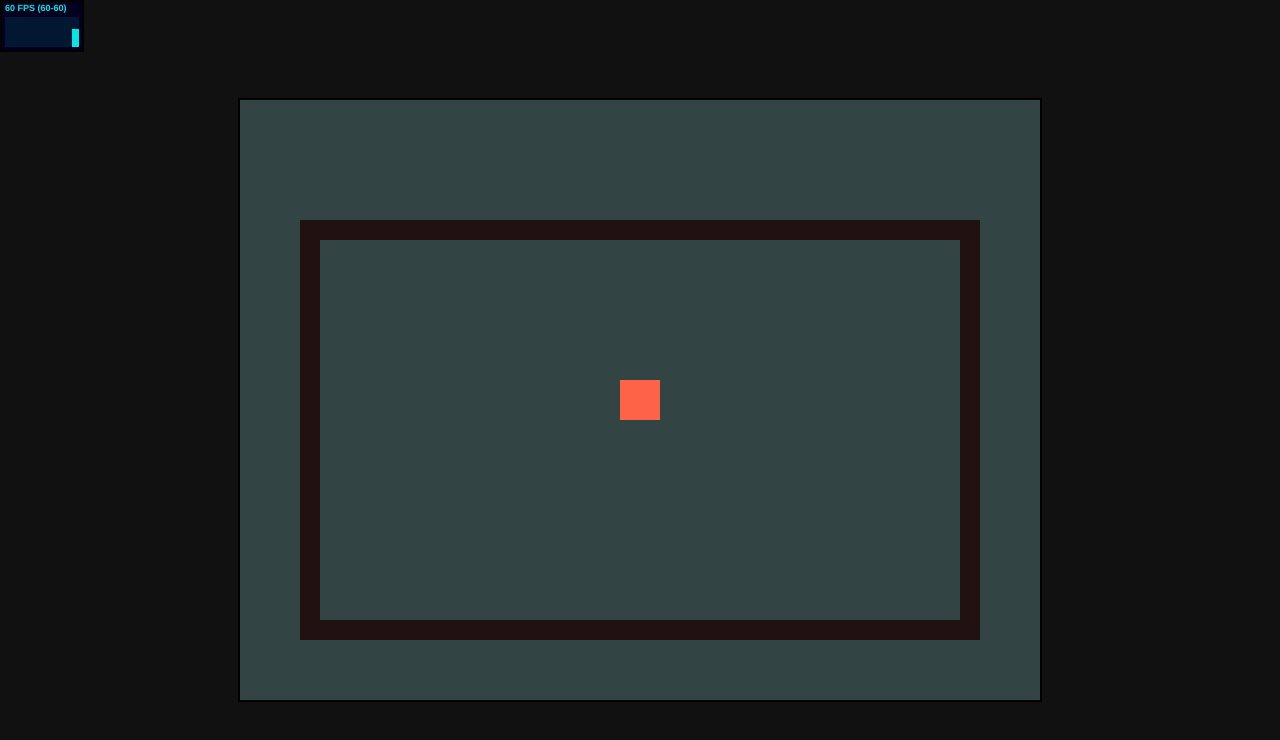
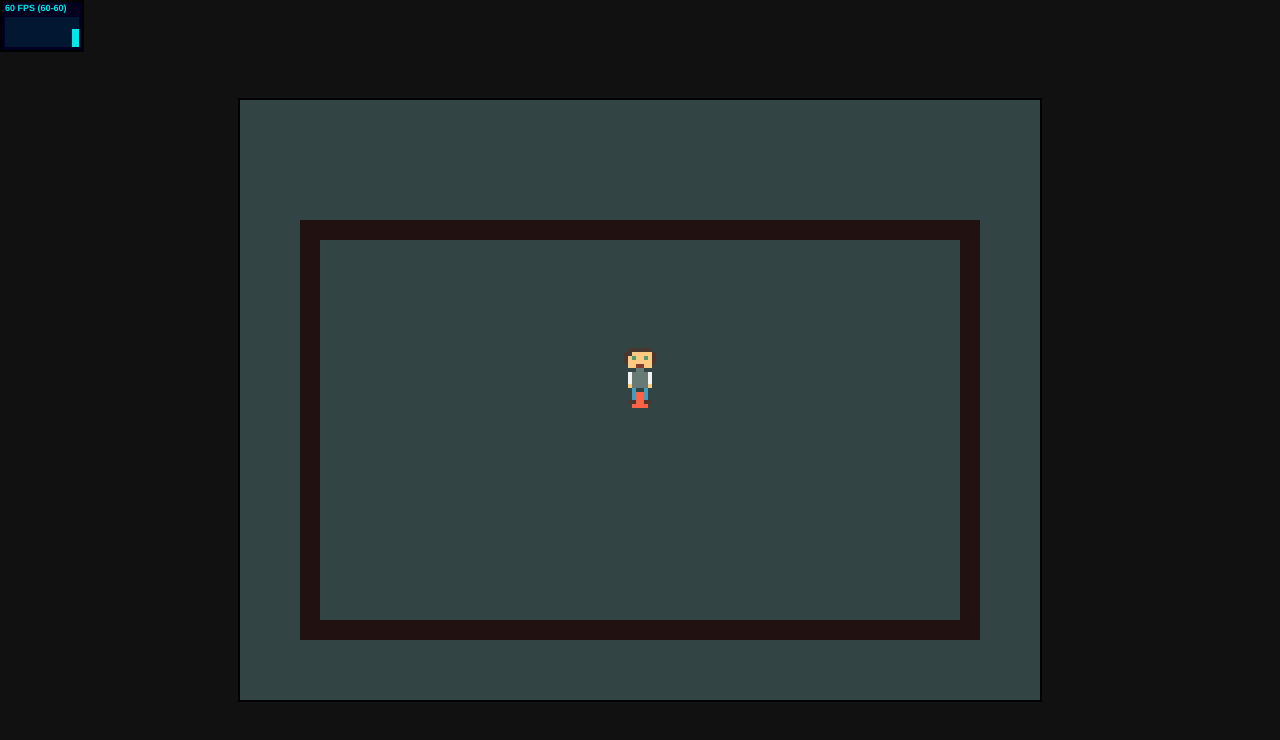
Before and after one commit to kamsac/js13k-2018, a website built with webpack: page src/index.html in a window 1280 px wide. Built offline with nearby package versions, Linux system fonts and the light colour scheme.

Commit message:
Add main character sprite. Compress images and inject them in base64.

```diff
--- a/package.json
+++ b/package.json
@@ -18,12 +18,15 @@
     "archiver": "^2.1.1",
     "chalk": "^2.4.1",
     "chokidar-cli": "^1.2.0",
+    "file-loader": "^2.0.0",
     "html-webpack-inline-source-plugin": "^0.0.10",
     "html-webpack-plugin": "^3.2.0",
     "ignore-assets-webpack-plugin": "^2.0.1",
+    "image-webpack-loader": "^4.3.1",
     "terser-webpack-plugin": "^1.0.0",
     "ts-loader": "^4.4.2",
     "typescript": "^3.0.1",
+    "url-loader": "^1.1.1",
     "webpack": "^4.16.5",
     "webpack-cli": "^3.1.0",
     "webpack-merge": "^4.1.4",
--- a/src/index.html
+++ b/src/index.html
@@ -20,6 +20,14 @@
             border: 2px solid #000;
             place-self: center;
         }
+        canvas, img {
+            image-rendering: optimizeSpeed;
+            image-rendering: -moz-crisp-edges;
+            image-rendering: -webkit-optimize-contrast;
+            image-rendering: optimize-contrast;
+            image-rendering: pixelated;
+            -ms-interpolation-mode: nearest-neighbor;
+        }
     </style>
 </head>
 <body>
--- a/src/main-character/MainCharacter.ts
+++ b/src/main-character/MainCharacter.ts
@@ -14,7 +14,7 @@ export default class MainCharacter {
     private inputManager: PlayerCharacterInputManager;
     private inputVelocity: Vector;
     private velocity: Vector;
-    private position: Point;
+    public position: Point;
     private mask: Size;
 
     constructor(world: World) {
@@ -24,8 +24,8 @@ export default class MainCharacter {
         this.velocity = new Vector(0, 0);
         this.position = new Point(worldSize.width/2, worldSize.height/2);
         this.mask = {
-            width: 40,
-            height: 40,
+            width: 16,
+            height: 16,
         };
     }
 
@@ -40,11 +40,11 @@ export default class MainCharacter {
         const targetPositionX: Point = new Point(targetPosition.x, this.position.y);
         const targetPositionY: Point = new Point(this.position.x, targetPosition.y);
         this.world.roomWalls.forEach((wall) => {
-            if (intersectAABB(this.getAABB(targetPositionX), wall)) {
+            if (intersectAABB(this.getAABB({targetPosition: targetPositionX}), wall)) {
                 this.velocity.x = 0;
             }
 
-            if (intersectAABB(this.getAABB(targetPositionY), wall)) {
+            if (intersectAABB(this.getAABB({targetPosition: targetPositionY}), wall)) {
                 this.velocity.y = 0;
             }
         })
@@ -76,8 +76,18 @@ export default class MainCharacter {
         console.log('attack');
     }
 
-    getAABB(targetPosition?: Point): AABB {
-        const position: Point = targetPosition ? targetPosition : this.position;
+    getAABB(AABBOptions: AABBOptions = {}): AABB {
+        const position: Point = AABBOptions.targetPosition ? AABBOptions.targetPosition : this.position;
+
+        if (AABBOptions.roundPositions) {
+            return {
+                x: Math.round(position.x - this.mask.width / 2),
+                y: Math.round(position.y - this.mask.height / 2),
+                width: this.mask.width,
+                height: this.mask.height,
+            }
+        }
+
         return {
             x: position.x - this.mask.width / 2,
             y: position.y - this.mask.height / 2,
@@ -86,3 +96,8 @@ export default class MainCharacter {
         }
     }
 }
+
+interface AABBOptions {
+    targetPosition?: Point,
+    roundPositions?: boolean,
+}
--- a/src/render/GameRenderer.ts
+++ b/src/render/GameRenderer.ts
@@ -1,7 +1,7 @@
 import Size from '../../helpers/Size';
-import MainCharacter from '../main-character/MainCharacter';
 import World from '../world/World';
 import AABB from '../../helpers/AABB';
+import MainCharacterRenderer from './MainCharacterRenderer';
 
 export const canvasSize: Size = {
     width: 800,
@@ -12,22 +12,19 @@ export default class GameRenderer {
     public canvas!: HTMLCanvasElement;
     private context!: CanvasRenderingContext2D;
 
+    private mainCharacterRenderer: MainCharacterRenderer;
+
     public constructor() {
         this.createCanvas();
-        this.setResolution(canvasSize);
         this.attachCanvas();
+
+        this.mainCharacterRenderer = new MainCharacterRenderer(this.context);
     }
 
     public render(world: World): void {
         this.clearCanvas();
         this.renderWalls(world.roomWalls);
-        this.renderPlayer(world.player);
-    }
-
-    private renderPlayer(player: MainCharacter) {
-        const playerAABB: AABB = player.getAABB();
-        this.context.fillStyle = 'tomato';
-        this.context.fillRect(playerAABB.x, playerAABB.y, playerAABB.width, playerAABB.height);
+        this.mainCharacterRenderer.render(world.player);
     }
 
     private renderWalls(walls: AABB[]) {
@@ -44,14 +41,16 @@ export default class GameRenderer {
         this.context.fillRect(0, 0, this.canvas.width, this.canvas.height);
     }
 
-    private setResolution(dimensions: Size) {
-        this.canvas.width = dimensions.width;
-        this.canvas.height = dimensions.height;
-    }
-
     private createCanvas(): void {
         this.canvas = document.createElement('canvas');
         this.context = this.canvas.getContext('2d')!;
+
+        this.canvas.width = canvasSize.width;
+        this.canvas.height = canvasSize.height;
+
+        this.context.imageSmoothingEnabled = false;
+        this.context.webkitImageSmoothingEnabled = false;
+        this.context.mozImageSmoothingEnabled = false;
     }
 
     private attachCanvas(): void {
--- /dev/null
+++ b/src/render/MainCharacterRenderer.ts
@@ -0,0 +1,28 @@
+import MainCharacter from '../main-character/MainCharacter';
+import AABB from '../../helpers/AABB';
+import Size from '../../helpers/Size';
+import {mainCharacter} from '../sprites/Sprites';
+
+export default class MainCharacterRenderer {
+    private context: CanvasRenderingContext2D;
+    constructor(context: CanvasRenderingContext2D) {
+        this.context = context;
+    }
+
+    public render(player: MainCharacter) {
+        const playerAABB: AABB = player.getAABB({roundPositions: true});
+        this.context.fillStyle = 'tomato';
+        this.context.fillRect(playerAABB.x, playerAABB.y|0, playerAABB.width, playerAABB.height);
+        const spriteSize: Size = {
+            width: 64,
+            height: 64,
+        };
+        this.context.drawImage(
+            mainCharacter,
+            (player.position.x - spriteSize.width/2)|0,
+            (player.position.y - spriteSize.height + playerAABB.height/2)|0,
+            (spriteSize.width)|0,
+            (spriteSize.height)|0,
+        )
+    }
+}
--- /dev/null
+++ b/src/sprites/Sprites.ts
@@ -0,0 +1,11 @@
+const mainCharacterDownSprite = require('./MainCharacter-down.png');
+
+function createSprite(sprite: string): HTMLImageElement {
+    const image = new Image(16, 16);
+    image.src = sprite;
+    image.style.width = '32px';
+    image.style.height = '32px';
+    return image;
+}
+
+export const mainCharacter = createSprite(mainCharacterDownSprite);
--- a/webpack.common.js
+++ b/webpack.common.js
@@ -26,6 +26,32 @@ module.exports = {
           },
         ],
       },
+      {
+        test: /\.(gif|png|jpe?g|svg)$/i,
+        use: [
+          'url-loader',
+          {
+            loader: 'image-webpack-loader',
+            options: {
+              mozjpeg: {
+                progressive: true,
+                quality: 65
+              },
+              // optipng.enabled: false will disable optipng
+              optipng: {
+                enabled: false,
+              },
+              pngquant: {
+                quality: '10',
+                speed: 1
+              },
+              gifsicle: {
+                interlaced: false,
+              },
+            }
+          },
+        ],
+      },
     ],
   },
 };
```
Also changed, not shown: src/sprites/MainCharacter-down.png (added), 1 other file.
